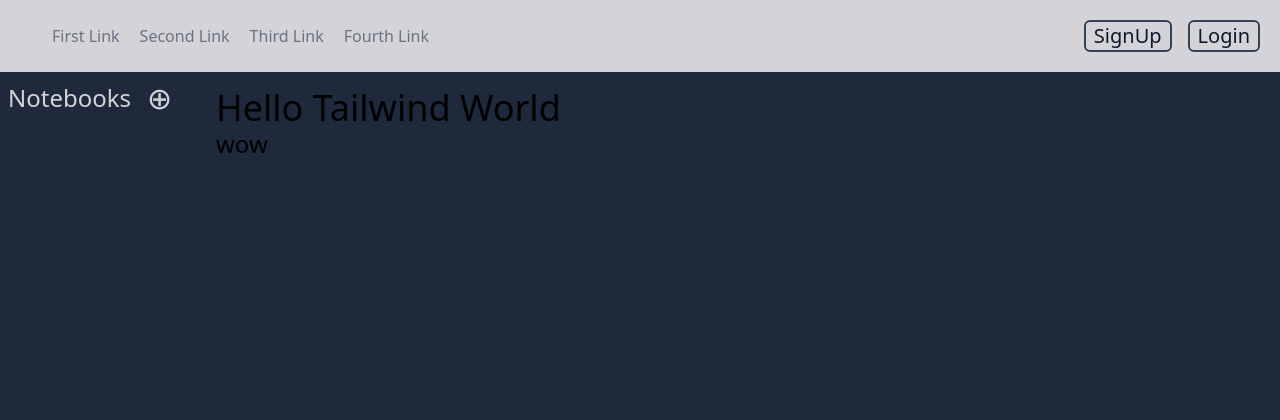
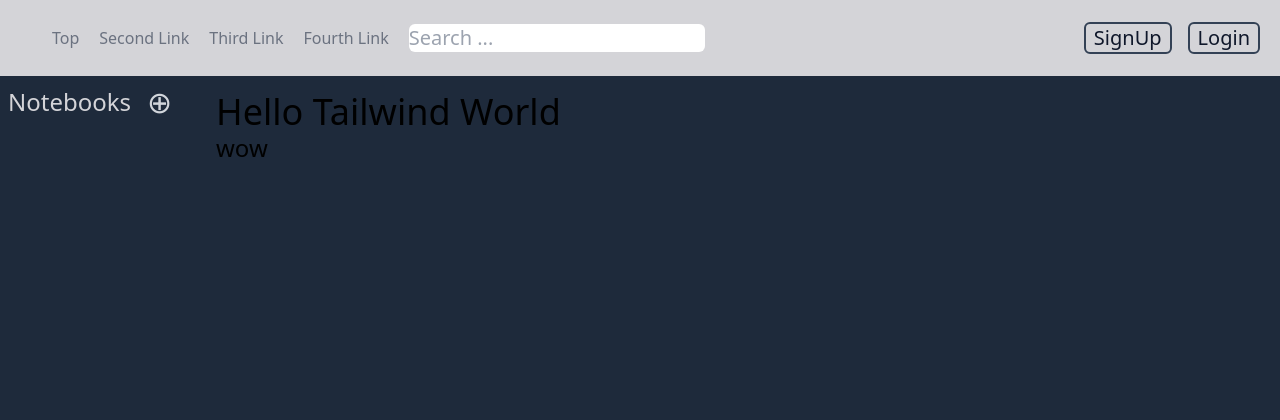
Before and after one commit to Lootmann/django-memo, a Django app: page / in a window 1280 px wide. Shown: the top 420 px of the page. Before the commit the page ends 153 px from the top, so only its background shows below. Run offline with Django 4.2, Linux system fonts and the light colour scheme; data that the repository does not hold is empty; some libraries are stand-ins or nearby versions.

Commit message:
notebook: impl search form

```diff
--- a/pages/urls.py
+++ b/pages/urls.py
@@ -1,9 +1,10 @@
 from django.urls import path
 
-from pages.views import PagesIndexView
+from pages.views import PagesIndexView, PagesSearchView
 
 app_name = "pages"
 
 urlpatterns = [
     path("", PagesIndexView.as_view(), name="index"),
+    path("search/", PagesSearchView.as_view(), name="search"),
 ]
--- a/pages/views.py
+++ b/pages/views.py
@@ -1,5 +1,25 @@
+from django.db.models import Q
 from django.views import generic
+
+from notebooks.models import NoteBook
 
 
 class PagesIndexView(generic.TemplateView):
     template_name = "pages/index.html"
+
+
+class PagesSearchView(generic.ListView):
+    template_name = "pages/search.html"
+    model = NoteBook
+    context_object_name = "notebooks"
+
+    def get_context_data(self, *, object_list=None, **kwargs):
+        context = super().get_context_data(**kwargs)
+        search_word = self.request.GET.get("q")
+        context["search_word"] = search_word
+        return context
+
+    def get_queryset(self):
+        query = self.request.GET.get("q")
+        object_list = NoteBook.objects.filter(Q(content__icontains=query))
+        return object_list
--- a/templates/header.html
+++ b/templates/header.html
@@ -1,10 +1,15 @@
 <header class="text-gray-500 bg-zinc-300">
   <div class="container mx-auto flex flex-wrap p-5 flex-col md:flex-row items-center">
     <nav class="md:mr-auto md:ml-4 md:py-1 md:pl-4 md:border-gray-400	flex flex-wrap items-center text-base justify-center">
-      <a class="mr-5 hover:text-slate-900" href="#">First Link</a>
+      <a class="mr-5 hover:text-slate-900" href="{% url 'pages:index' %}">Top</a>
       <a class="mr-5 hover:text-slate-900" href="#">Second Link</a>
       <a class="mr-5 hover:text-slate-900" href="#">Third Link</a>
       <a class="mr-5 hover:text-slate-900" href="#">Fourth Link</a>
+
+      <form action="{% url 'pages:search' %}" method="get">
+        <input type="text" name="q" id="search_form" placeholder="Search ..."
+               class=" text-xl text-slate-900 rounded-md">
+      </form>
     </nav>
 
     <div class="flex gap-x-4">
```
Also changed, not shown: templates/pages/search.html (added, +25 -0 lines), tests/pages/test_views.py (added, +40 -0 lines), tests/pages/__init__.py (added).
